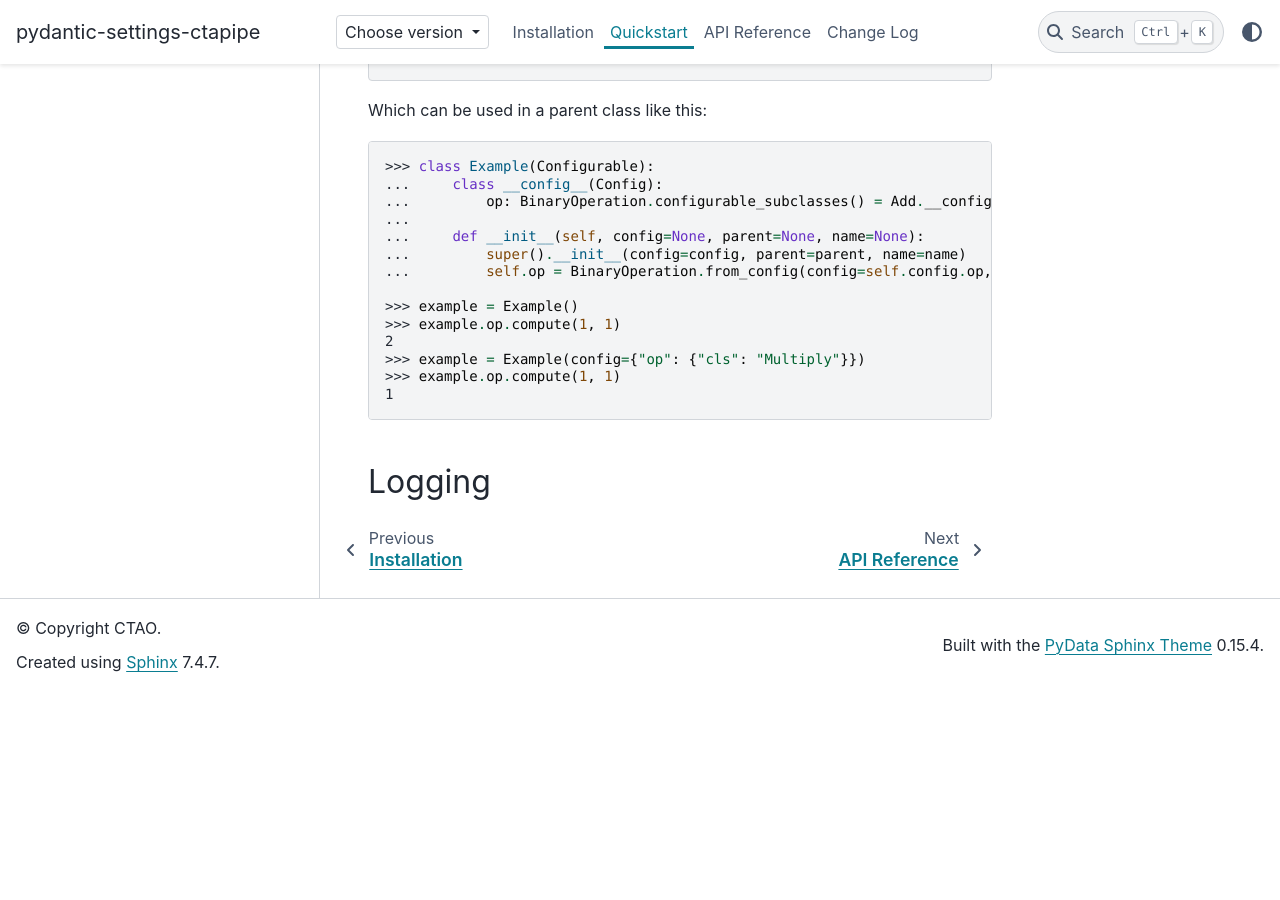
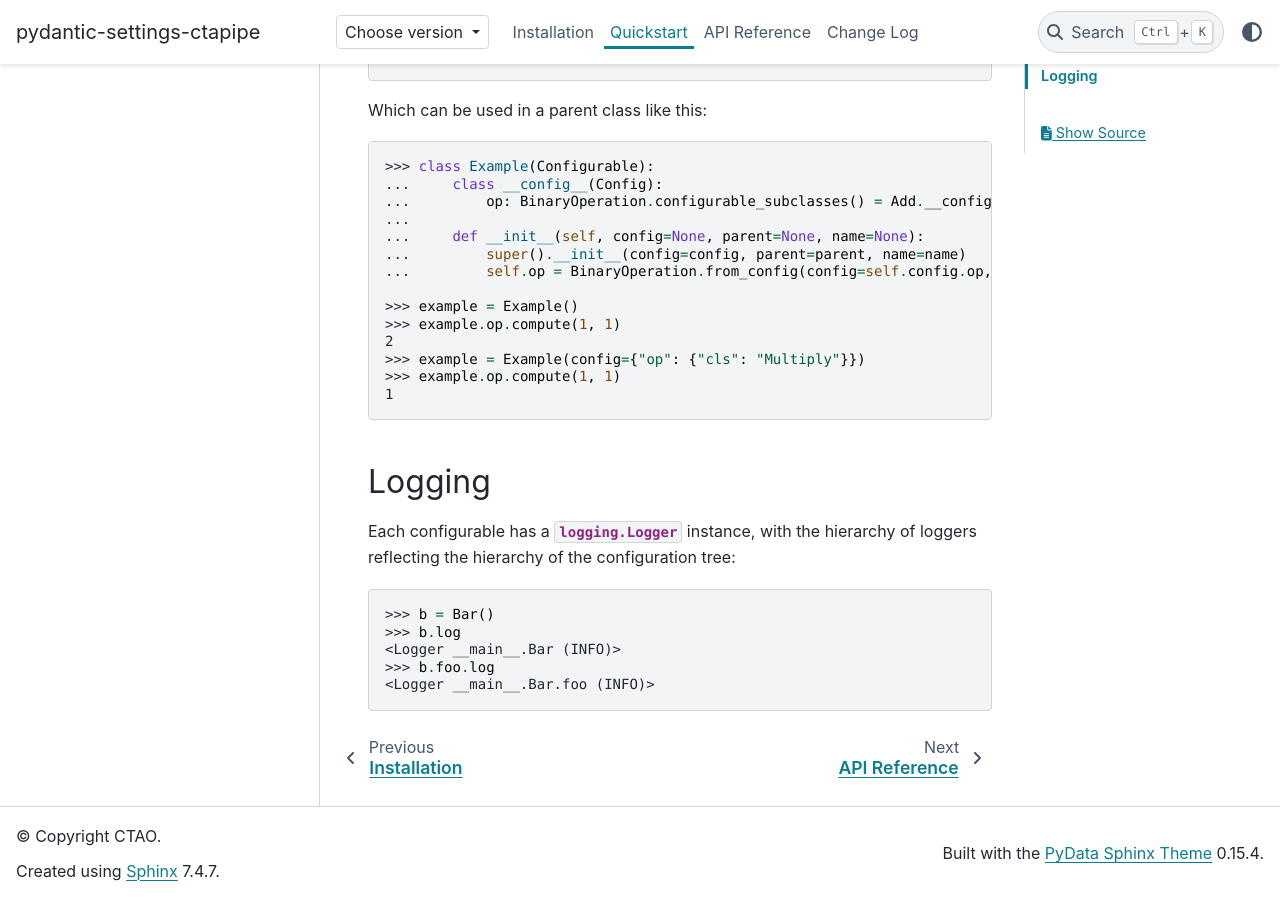
Before and after one commit to maxnoe/pydantic-configtree, a Sphinx documentation site: the page built from docs/quickstart.rst, in a window 1280 px wide and 900 px high, scrolled down 1812 px. Built offline with Sphinx 7.4.7 and the PyData theme 0.15.4, drawn with Linux system fonts in a browser that asks for light colours; the version number could not be read and is left out; before the commit the page ends 2503 px from its top, so only the background shows below that.

Commit message:
Add logger, fix name in quickstart docs

```diff
--- a/docs/quickstart.rst
+++ b/docs/quickstart.rst
@@ -44,7 +44,7 @@
    ...
    ...     def __init__(self, config=None, parent=None, name=None):
    ...         super().__init__(config=config, parent=parent, name=name)
-   ...         self.foo = Foo(config=self.config.foo, parent=self, name=name)
+   ...         self.foo = Foo(config=self.config.foo, parent=self, name="foo")
    ...
    ...     def do_stuff(self):
    ...         return self.foo.do_stuff() + 1
@@ -117,3 +117,14 @@
 .. _logging:
 Logging
 -------
+
+Each configurable has a `logging.Logger` instance, with the hierarchy of loggers reflecting the hierarchy of
+the configuration tree:
+
+.. code::
+
+   >>> b = Bar()
+   >>> b.log
+   <Logger __main__.Bar (INFO)>
+   >>> b.foo.log
+   <Logger __main__.Bar.foo (INFO)>
```
